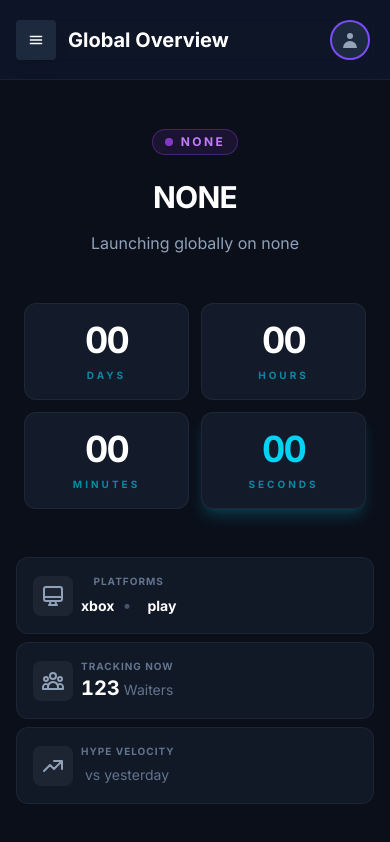
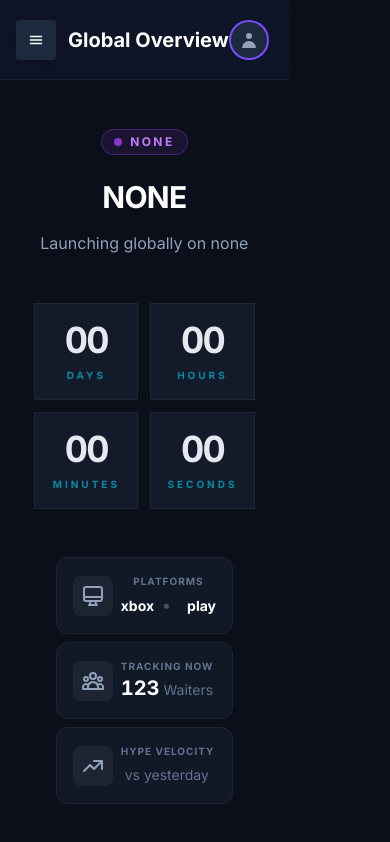
Before and after one commit to cristianbyte/gamerwait, a React (Vite) app: page / in a window 390 px wide. Built offline with nearby package versions, Linux system fonts and the light colour scheme; a web font is replaced by a local one.

Commit message:
feat: enhance layout and styling in CountdownGrid, Header, and MainContent components; adjust flex properties for improved responsiveness

```diff
--- a/src/components/hero/CountdownGrid.jsx
+++ b/src/components/hero/CountdownGrid.jsx
@@ -34,17 +34,13 @@ export default function CountdownGrid({ targetDate }) {
 
   return (
     <div className="grid grid-cols-2 md:grid-cols-4 gap-3 lg:gap-6 mb-12 md:mb-16 px-2 md:px-4 lg:px-10">
-      {timeUnits.map((unit, idx) => (
+      {timeUnits.map((unit) => (
         <div
           key={unit.label}
-          className={`bg-slate-800/50 border border-white/5 rounded-xl lg:rounded-2xl p-4 md:p-4 lg:p-8 text-center ${
-            idx === 3 ? "shadow-lg shadow-cyan-500/20" : ""
-          }`}
+          className={`bg-slate-800/50 border border-white/5 p-4 md:p-4 lg:p-8 text-center `}
         >
           <div
-            className={`text-4xl md:text-5xl lg:text-7xl font-bold tabular-nums mb-2 tracking-tighter ${
-              idx === 3 ? "text-cyan-400" : "text-white"
-            }`}
+            className={`text-4xl md:text-5xl lg:text-7xl font-bold tabular-nums mb-2 tracking-tighter`}
           >
             {String(unit.value).padStart(2, "0")}
           </div>
--- a/src/components/hero/Header.jsx
+++ b/src/components/hero/Header.jsx
@@ -3,7 +3,7 @@ import UserMenu from "./../header/UserMenu";
 
 export default function Header() {
   return (
-    <header className="flex items-center w-full h-20 justify-between px-5 py-5 border-b border-white/5 z-10 bg-slate-900/80 backdrop-blur-md">
+    <header className="flex items-center relative w-full h-20 justify-between px-5 py-5 border-b border-white/5 z-10 bg-slate-900/80 backdrop-blur-md">
       <Breadcrumb />
       <UserMenu />
     </header>
--- a/src/components/layout/MainContent.jsx
+++ b/src/components/layout/MainContent.jsx
@@ -14,9 +14,9 @@ export default function MainContent({
   },
 }) {
   return (
-    <div className="flex-1 overflow-y-scroll h-screen">
+    <div className="flex flex-col overflow-y-scroll h-screen">
       <Header />
-      <div className="max-w-6xl mx-auto px-4 md:px-10 py-12">
+      <div className="flex-1 flex-col flex justify-center items-center max-h-full mx-auto px-4 md:px-10 py-12">
         {/* Event Header */}
         <div className="text-center mb-12 md:mb-16">
           <div className="inline-flex items-center gap-2 px-3 py-1 bg-purple-500/10 border border-purple-500/30 rounded-full mb-6">
@@ -81,9 +81,6 @@ export default function MainContent({
             }
           />
         </div>
-
-        {/* Heatmap */}
-        <HeatmapSection />
       </div>
     </div>
   );
```
